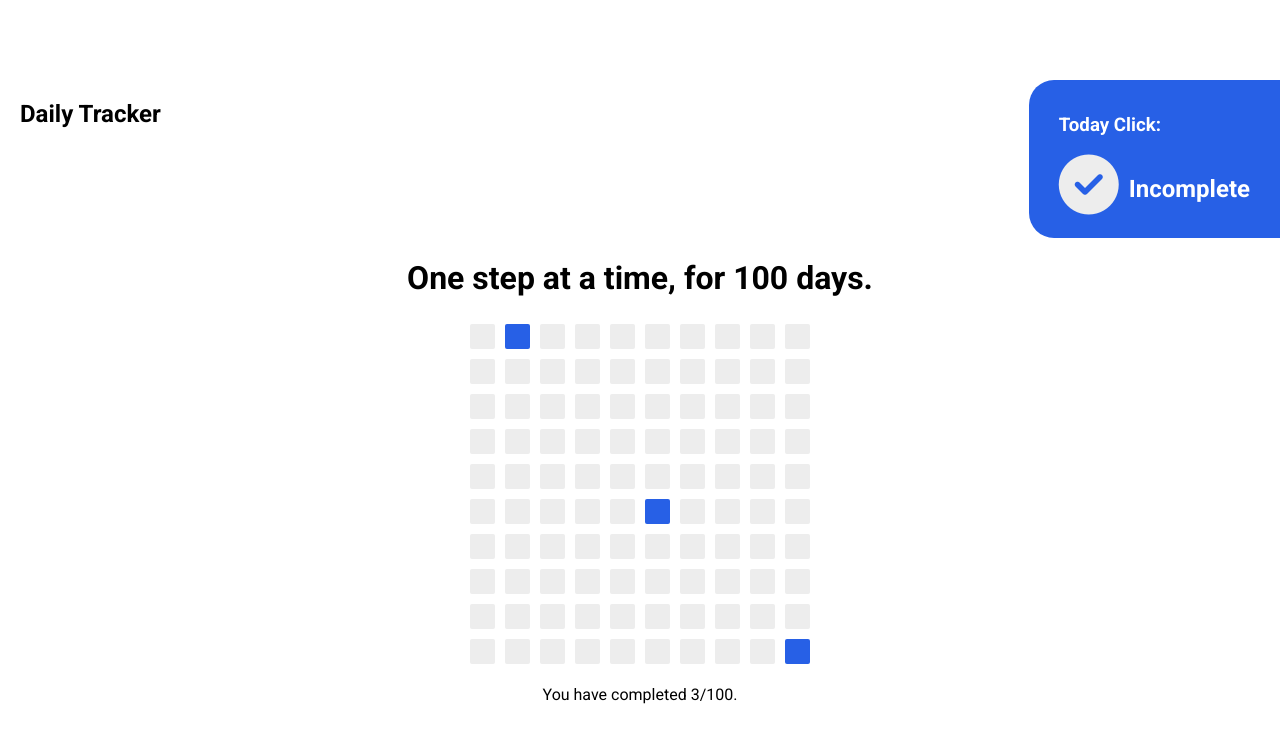
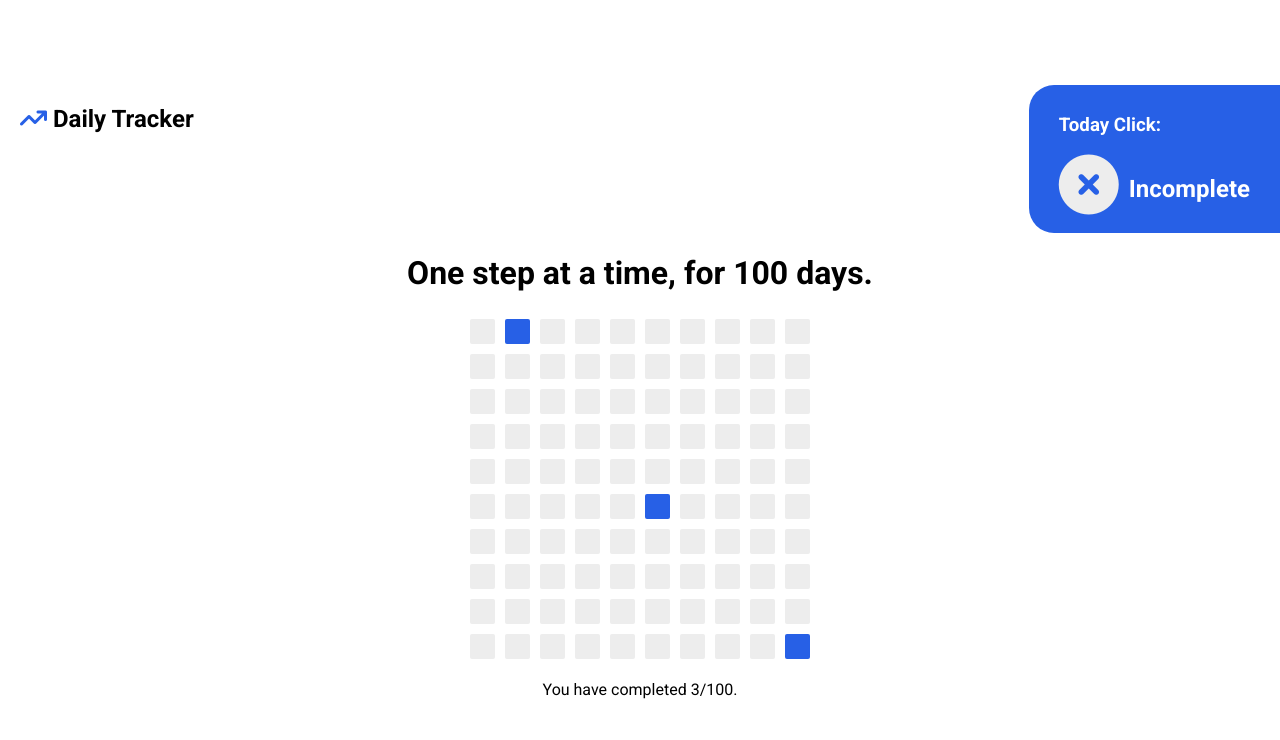
Before and after one commit to DevJhom/100-days-tracker, a plain HTML site: page index.html in a window 1280 px wide. Drawn offline with Linux system fonts and the light colour scheme.

Commit message:
Fix font-awesome icon bug

```diff
--- a/index.html
+++ b/index.html
@@ -16,30 +16,39 @@
   </head>
   <body>
     <header>
+
       <div class="left">
-        <h2>Daily Tracker</h2>
+        <h2><i class="fa-solid fa-arrow-trend-up"></i> Daily Tracker</h2>
       </div>
+
       <div class="right">
         <h3>Today Click:</h3>
+
         <div class="status">
+          <div class="incomplete">
+            <div>
+              <i class="fa-solid fa-circle-xmark"></i>
+              <h2>Incomplete</h2>
+            </div>
+          </div>
+
           <div class="completed">
             <div>
-              <i class="fa-solid fa-circle-check"></i>
+              <i class="fa-solid fa-circle-check">
+                <div class="icon-bg"></div>
+              </i>
               <h2>Completed</h2>
-          </div>
-          </div>
-          <div class="incomplete">
-            <div>
-              <i class="fa-solid fa-circle-check"></i>
-              <h2>Incomplete</h2>
-          </div>
+            </div>
           </div>
         </div>
       </div>
+
     </header>
       <h1>One step at a time, for 100 days.</h1>
-      <div class="container"></div>
-      <p>You have completed <span id="count"></span><span id="max">/100.</span></p>
+      <div class="container">
+        <!-- Boxes get inserted here by Javascript -->
+      </div>
+      <p>You have completed <span id="count"></span>/100.</p>
 
     <script src="script.js"></script>
   </body>
--- a/style.css
+++ b/style.css
@@ -27,32 +27,47 @@ header .left {
     float: left;
 }
 
+header .left i {
+    color: var(--theme-color);
+}
+
 header .right {
     float: right;
     background-color: var(--theme-color);
     color: #fff;
     border-radius: 25px 0 0 25px;
-    padding: 15px 30px;
+    padding: 10px 30px;
 }
 
-.right .status div {
+.right div {
     display: flex;
     flex-direction: row;
 }
 
-.right .status .completed i {
+.right .incomplete i {
+    color: #EDEDED;
+    font-size: 60px;
+    margin-right: 10px;
+}
+
+.right .completed i {
     color: green;
     font-size: 60px;
     margin-right: 10px;
-    border-radius: 50%;
-    background-color: #fff;
+    position: relative;
+    z-index: 1;
 }
 
-.right .status .incomplete i {
-    color: #EDEDED;
-    font-size: 60px;
-    margin-right: 10px;
+.right .completed .icon-bg {
+    position: absolute;
+    top: 45%;
+    left: 50%;
+    transform: translate(-50%, -50%);
+    height: 50px;
+    width: 50px;
     border-radius: 50%;
+    background-color: #EDEDED;
+    z-index: -1;
 }
 
 .container {
```
